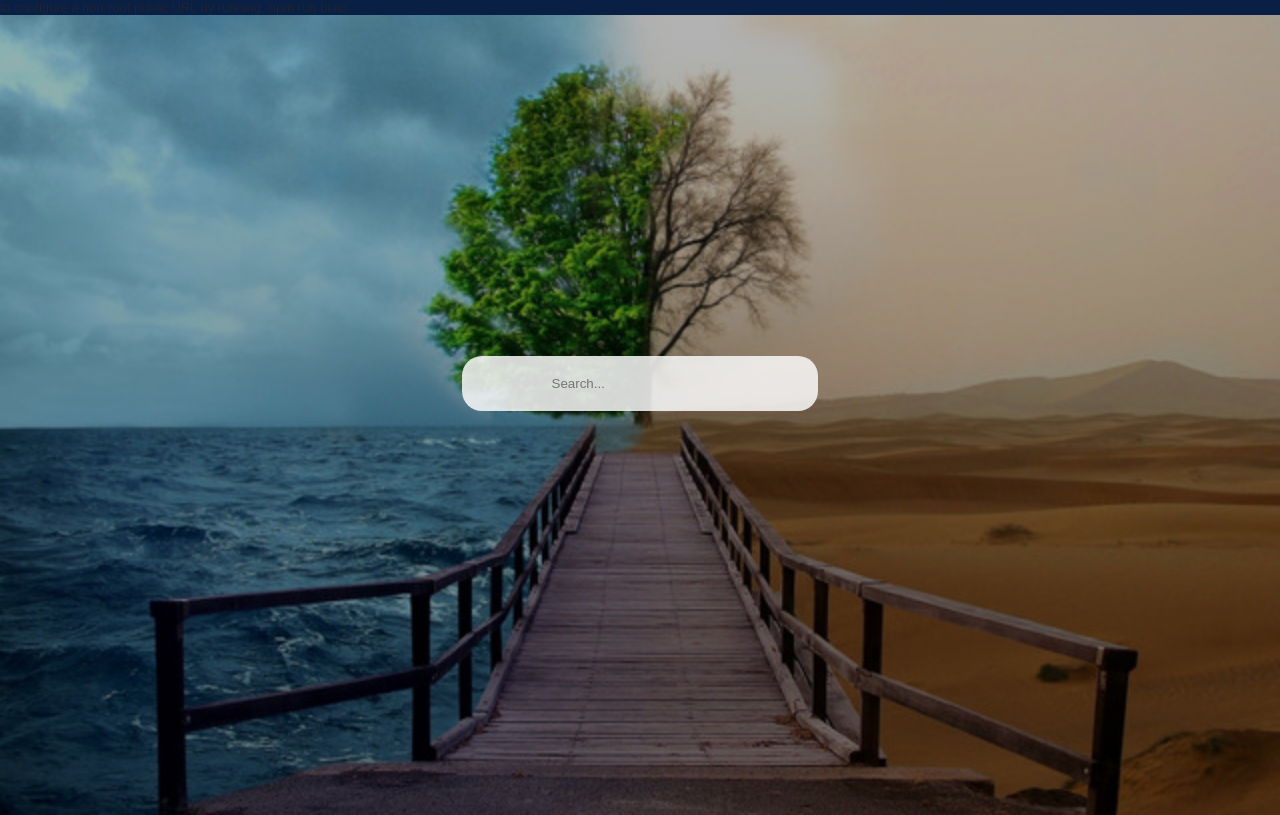
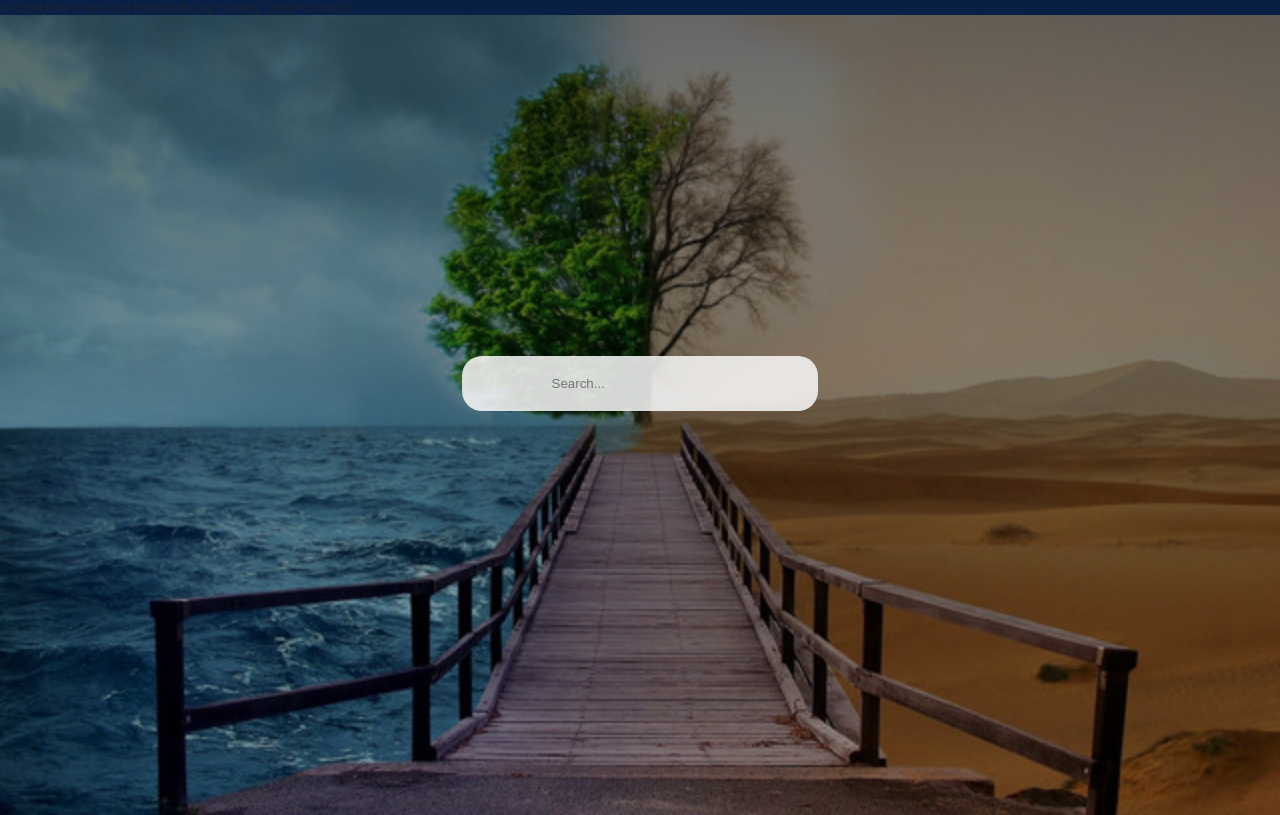
Before and after one commit to jaimevepe/MyWeatherApp, a React (Create React App) app: page / in a window 1280 px wide. Built offline with nearby package versions, Linux system fonts and the light colour scheme.

Commit message:
modifed background image

```diff
--- a/src/App.css
+++ b/src/App.css
@@ -7,10 +7,10 @@ html, body, #root {
 }
 
 .main-container {
-    background: linear-gradient( rgba(0, 0, 0, 0.3), rgba(0, 0, 0, 0.418) ), url('./media/bg.jpg');
-
+    background: linear-gradient( rgba(0, 0, 0, 0.6), rgba(0, 0, 0, 0.2) ), url('./media/bg.jpg');
     background-size: cover;
     background-position: center;
+    background-attachment: fixed;
 }
 
 .main-container {
```
